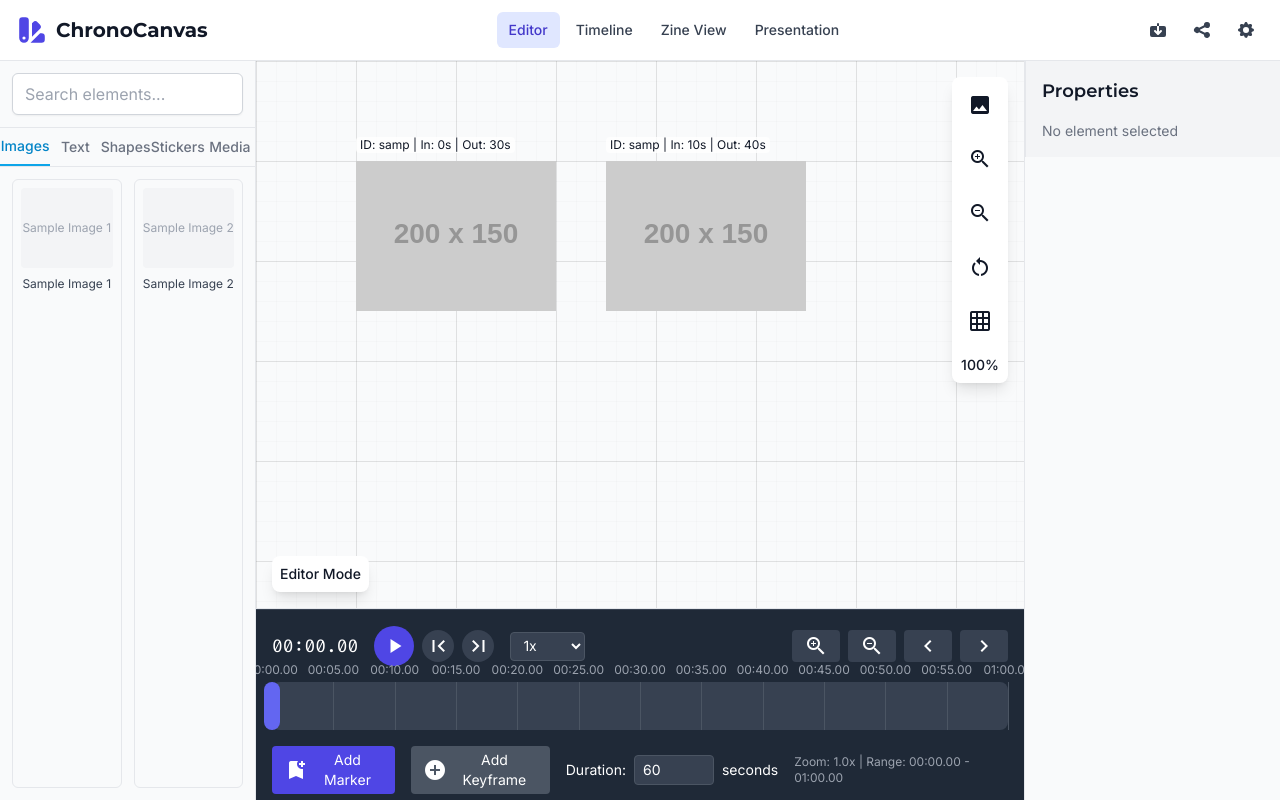
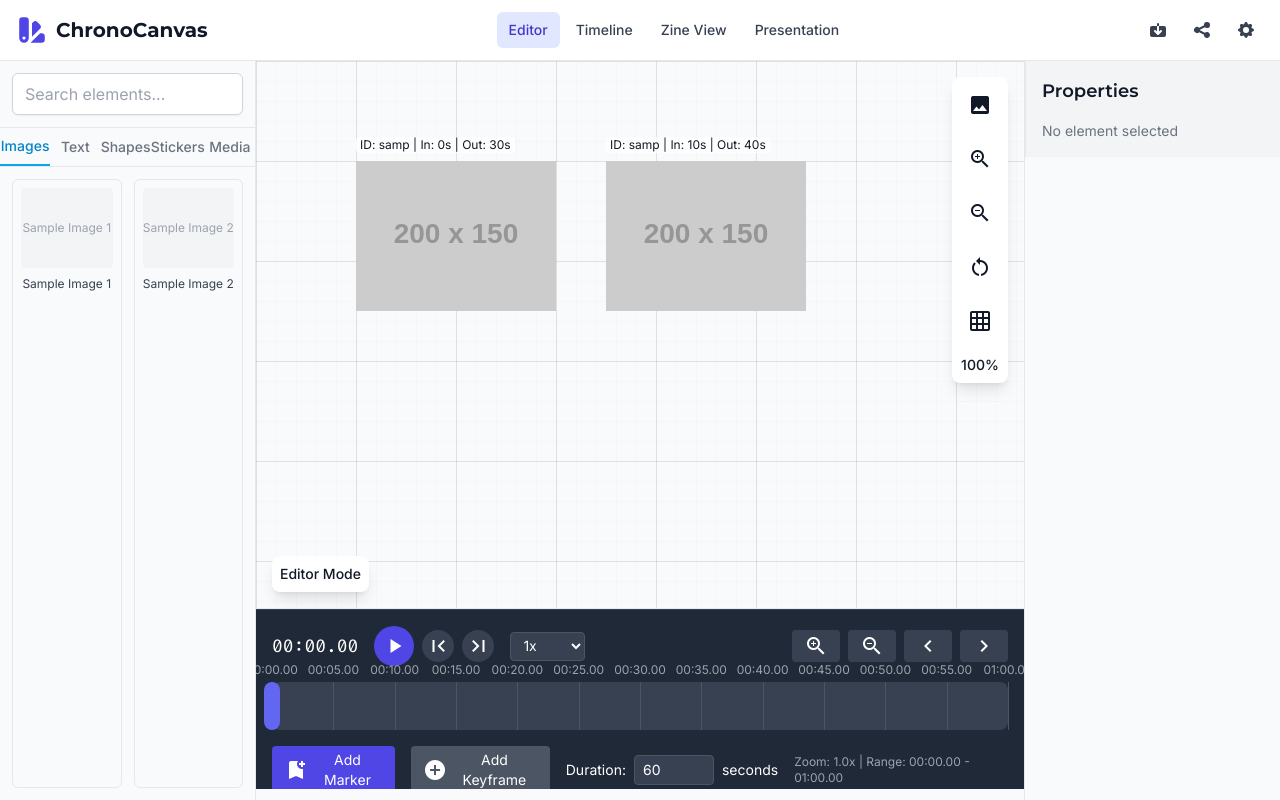
Before and after one commit to myidentity/hackathon-chrono-canvas, a React (Vite) app: page / in a window 1280 px wide. Built offline with nearby package versions, Linux system fonts and the light colour scheme.

Commit message:
Fix timeline panel height consistency across all tabs

```diff
--- /dev/null
+++ b/src/components/UI/TimelineFix.css
@@ -0,0 +1,13 @@
+/* Timeline panel height consistency fix */
+.w-full.bg-gray-800.border-t.border-gray-700.p-4.text-white {
+  height: 180px; /* Fixed height for timeline panel */
+  min-height: 180px;
+  max-height: 180px;
+  overflow-y: auto;
+}
+
+/* Ensure timeline track has consistent height */
+.w-full.h-12.bg-gray-700.rounded-lg.relative.mb-4.cursor-pointer {
+  height: 48px; /* Fixed height for timeline track */
+  min-height: 48px;
+}
--- a/src/index.css
+++ b/src/index.css
@@ -1,6 +1,9 @@
 @import url('https://fonts.googleapis.com/css2?family=Inter:wght@300;400;500;600;700&family=Montserrat:wght@500;600;700&family=Fira+Code:wght@400;500&display=swap');
 
 @import url('https://fonts.googleapis.com/icon?family=Material+Icons');
+
+@import url('./components/UI/IconFix.css');
+@import url('./components/UI/TimelineFix.css');
 
 @tailwind base;
 @tailwind components;
```
